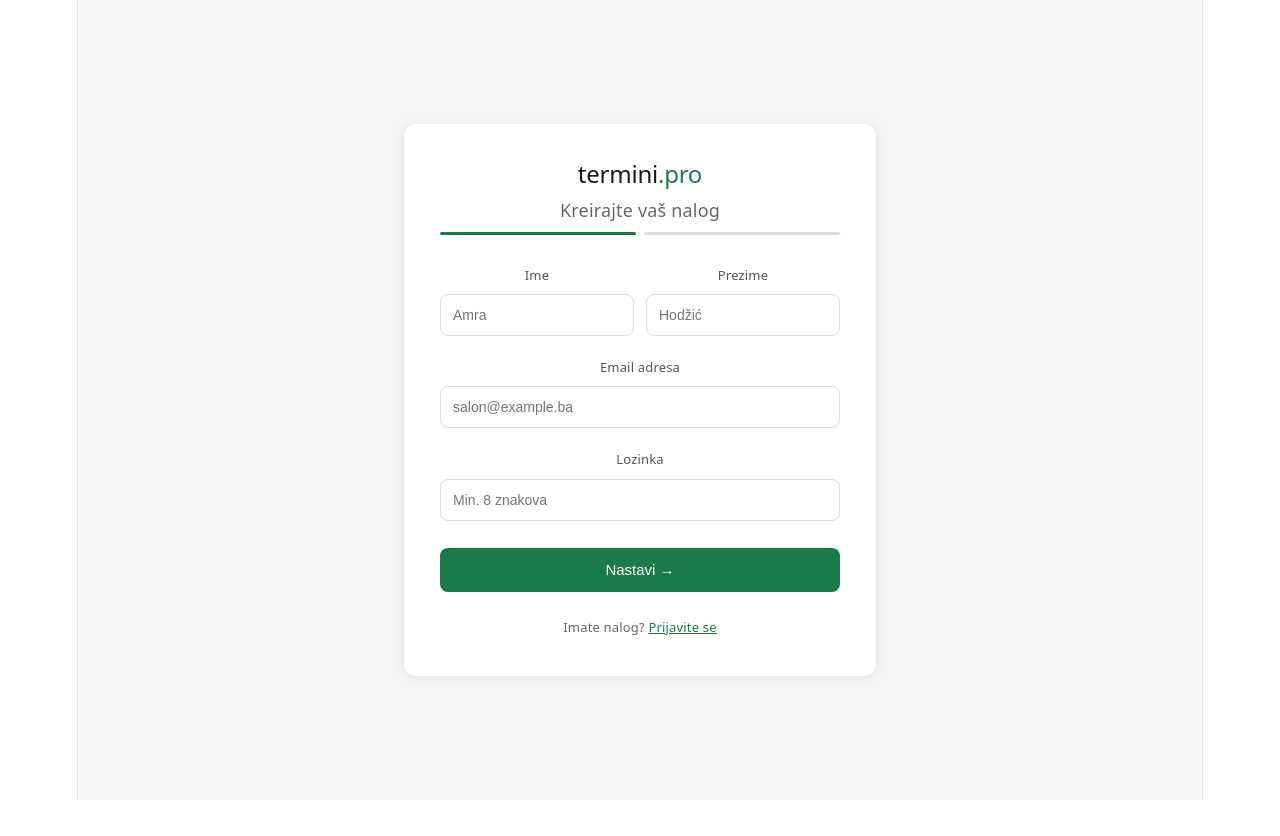
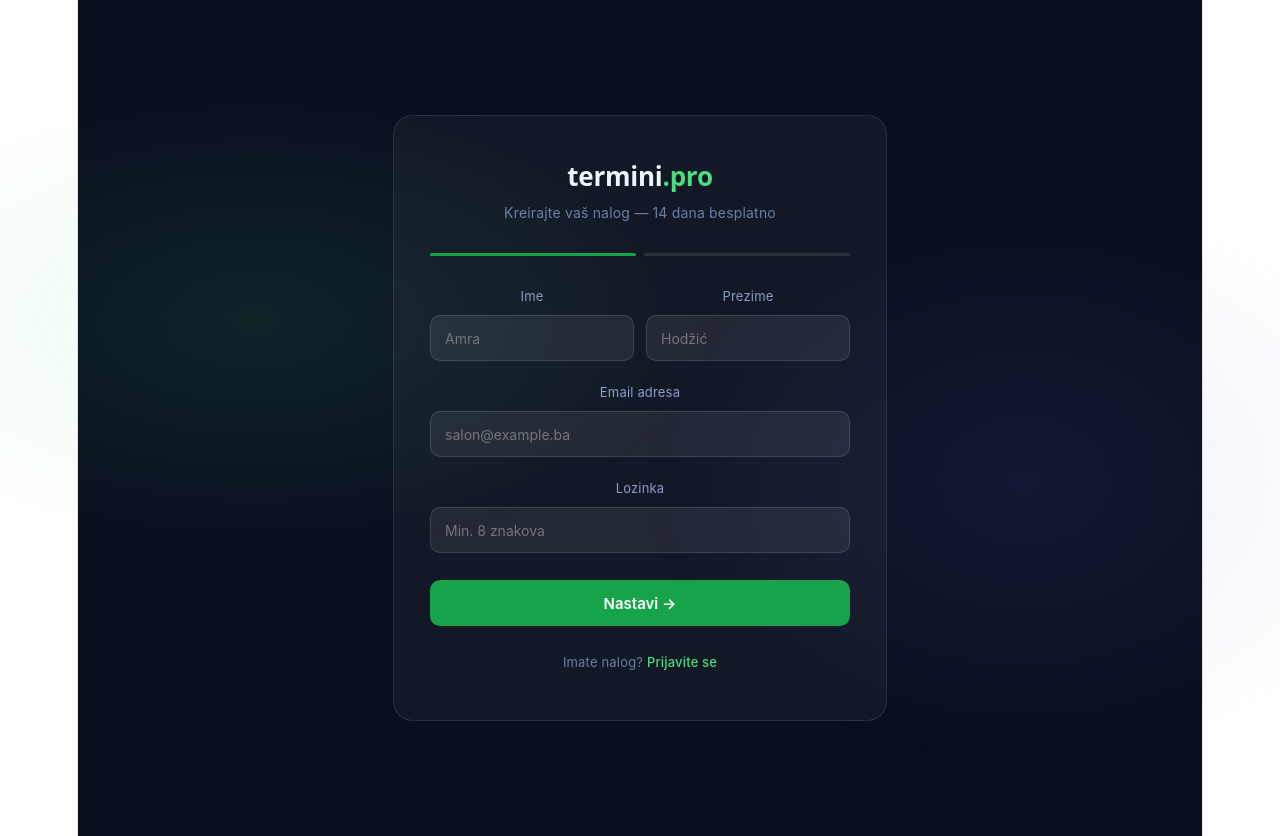
Before and after one commit to adijatadjogo91-cloud/termini-frontend, a React (Vite) app: page /register in a window 1280 px wide. Before the commit the page ends 800 px from the top, so only its background shows below. Built offline with nearby package versions, Linux system fonts and the light colour scheme.

Commit message:
Register - dark theme redesign + nove cijene

```diff
--- a/src/pages/Register.jsx
+++ b/src/pages/Register.jsx
@@ -11,7 +11,7 @@ function Register() {
   const [lozinka, setLozinka] = useState('')
   const [salon, setSalon] = useState('')
   const [grad, setGrad] = useState('')
-  const [plan, setPlan] = useState('pro')
+  const [plan, setPlan] = useState('starter')
   const [greska, setGreska] = useState('')
   const [ucitava, setUcitava] = useState(false)
 
@@ -39,110 +39,213 @@ function Register() {
       })
       window.location.href = '/login'
     } catch (err) {
-      console.log('Greška detalji:', err.response?.data)
-      setGreska(JSON.stringify(err.response?.data) || 'Greška pri registraciji.')
+      setGreska(err.response?.data?.error || 'Greška pri registraciji.')
     }
     setUcitava(false)
   }
 
   const inputStyle = {
-    width: '100%',
-    height: '42px',
-    padding: '0 12px',
-    border: '1px solid #ddd',
-    borderRadius: '8px',
-    fontSize: '14px',
-    outline: 'none',
-    boxSizing: 'border-box'
+    width: '100%', height: '46px', padding: '0 14px',
+    background: 'rgba(255,255,255,0.07)',
+    border: '1px solid rgba(255,255,255,0.12)',
+    borderRadius: '10px', fontSize: '14px',
+    color: '#f0f4ff', outline: 'none',
+    boxSizing: 'border-box', fontFamily: 'Inter, sans-serif'
   }
 
   const labelStyle = {
-    display: 'block',
-    fontSize: '13px',
-    color: '#555',
-    marginBottom: '6px'
+    display: 'block', fontSize: '13px',
+    color: '#8b9ec7', marginBottom: '6px'
   }
 
+  const planovi = [
+    {
+      id: 'starter',
+      naziv: 'Starter',
+      cijena: '59 KM',
+      opis: 'Za početnike',
+      features: ['Email podsjetnici', 'AI asistent (20/dan)', 'Booking stranica'],
+    },
+    {
+      id: 'premium',
+      naziv: 'Premium',
+      cijena: '119 KM',
+      opis: 'Najpopularnije',
+      features: ['SMS podsjetnici', 'AI neograničeno', 'WhatsApp'],
+      popular: true,
+    },
+  ]
+
   return (
-    <div style={{ minHeight: '100vh', display: 'flex', alignItems: 'center', justifyContent: 'center', backgroundColor: '#f5f5f5' }}>
-      <div style={{ background: 'white', padding: '2rem', borderRadius: '12px', width: '100%', maxWidth: '400px', boxShadow: '0 2px 12px rgba(0,0,0,0.08)' }}>
+    <div style={{
+      minHeight: '100vh', display: 'flex', alignItems: 'center', justifyContent: 'center',
+      background: '#0a0f1e', fontFamily: 'Inter, sans-serif', padding: '1rem',
+      position: 'relative', overflow: 'hidden'
+    }}>
+      {/* Gradijent pozadina */}
+      <div style={{
+        position: 'fixed', inset: 0, zIndex: 0, pointerEvents: 'none',
+        background: `
+          radial-gradient(ellipse 60% 50% at 20% 40%, rgba(74,222,128,0.1) 0%, transparent 60%),
+          radial-gradient(ellipse 50% 60% at 80% 60%, rgba(99,102,241,0.1) 0%, transparent 60%)
+        `
+      }} />
 
-        <h2 style={{ marginBottom: '0.5rem', color: '#1a1a1a' }}>
-          termini<span style={{ color: '#1a7a4a' }}>.pro</span>
-        </h2>
-        <p style={{ color: '#666', marginBottom: '0.5rem' }}>Kreirajte vaš nalog</p>
+      <div style={{
+        position: 'relative', zIndex: 1,
+        background: 'rgba(255,255,255,0.04)',
+        border: '1px solid rgba(255,255,255,0.1)',
+        padding: '2.5rem 2rem', borderRadius: '20px',
+        width: '100%', maxWidth: '420px',
+      }}>
 
-        <div style={{ display: 'flex', gap: '8px', marginBottom: '1.5rem' }}>
-          <div style={{ flex: 1, height: '3px', borderRadius: '2px', background: '#1a7a4a' }}></div>
-          <div style={{ flex: 1, height: '3px', borderRadius: '2px', background: korak === 2 ? '#1a7a4a' : '#ddd' }}></div>
+        {/* Logo */}
+        <div style={{ textAlign: 'center', marginBottom: '1.5rem' }}>
+          <h2 style={{ fontSize: '26px', fontWeight: '700', color: '#f0f4ff', margin: '0 0 8px' }}>
+            termini<span style={{ color: '#4ade80' }}>.pro</span>
+          </h2>
+          <p style={{ color: '#6b7fa3', fontSize: '14px', margin: 0 }}>
+            Kreirajte vaš nalog — 14 dana besplatno
+          </p>
         </div>
 
+        {/* Progress bar */}
+        <div style={{ display: 'flex', gap: '8px', marginBottom: '1.5rem' }}>
+          <div style={{ flex: 1, height: '3px', borderRadius: '2px', background: '#16a34a' }} />
+          <div style={{ flex: 1, height: '3px', borderRadius: '2px', background: korak === 2 ? '#16a34a' : 'rgba(255,255,255,0.1)' }} />
+        </div>
+
+        {/* Greška */}
         {greska && (
-          <div style={{ background: '#fcebeb', color: '#a32d2d', padding: '10px 14px', borderRadius: '8px', marginBottom: '1rem', fontSize: '14px' }}>
+          <div style={{
+            background: 'rgba(248,113,113,0.12)', border: '1px solid rgba(248,113,113,0.3)',
+            color: '#f87171', padding: '10px 14px', borderRadius: '10px',
+            marginBottom: '1rem', fontSize: '14px'
+          }}>
             {greska}
           </div>
         )}
 
+        {/* Korak 1 */}
         {korak === 1 && (
           <div>
             <div style={{ display: 'grid', gridTemplateColumns: '1fr 1fr', gap: '12px', marginBottom: '1rem' }}>
               <div>
                 <label style={labelStyle}>Ime</label>
-                <input style={inputStyle} type="text" value={ime} onChange={e => setIme(e.target.value)} placeholder="Amra" />
+                <input style={inputStyle} type="text" value={ime}
+                  onChange={e => setIme(e.target.value)} placeholder="Amra" />
               </div>
               <div>
                 <label style={labelStyle}>Prezime</label>
-                <input style={inputStyle} type="text" value={prezime} onChange={e => setPrezime(e.target.value)} placeholder="Hodžić" />
+                <input style={inputStyle} type="text" value={prezime}
+                  onChange={e => setPrezime(e.target.value)} placeholder="Hodžić" />
               </div>
             </div>
             <div style={{ marginBottom: '1rem' }}>
               <label style={labelStyle}>Email adresa</label>
-              <input style={inputStyle} type="email" value={email} onChange={e => setEmail(e.target.value)} placeholder="salon@example.ba" />
+              <input style={inputStyle} type="email" value={email}
+                onChange={e => setEmail(e.target.value)} placeholder="salon@example.ba" />
             </div>
             <div style={{ marginBottom: '1.5rem' }}>
               <label style={labelStyle}>Lozinka</label>
-              <input style={inputStyle} type="password" value={lozinka} onChange={e => setLozinka(e.target.value)} placeholder="Min. 8 znakova" />
+              <input style={inputStyle} type="password" value={lozinka}
+                onChange={e => setLozinka(e.target.value)} placeholder="Min. 8 znakova"
+                onKeyDown={e => e.key === 'Enter' && handleKorak1()} />
             </div>
-            <button onClick={handleKorak1} style={{ width: '100%', height: '44px', background: '#1a7a4a', color: 'white', border: 'none', borderRadius: '8px', fontSize: '15px', fontWeight: '500', cursor: 'pointer' }}>
+            <button onClick={handleKorak1} style={{
+              width: '100%', height: '46px', background: '#16a34a',
+              color: 'white', border: 'none', borderRadius: '10px',
+              fontSize: '15px', fontWeight: '600', cursor: 'pointer',
+              fontFamily: 'Inter, sans-serif'
+            }}>
               Nastavi →
             </button>
-            <p style={{ textAlign: 'center', fontSize: '13px', color: '#666', marginTop: '1.25rem' }}>
+            <p style={{ textAlign: 'center', fontSize: '13px', color: '#6b7fa3', marginTop: '1.25rem' }}>
               Imate nalog?{' '}
-              <a href="/login" style={{ color: '#1a7a4a', fontWeight: '500' }}>Prijavite se</a>
+              <a href="/login" style={{ color: '#4ade80', fontWeight: '500', textDecoration: 'none' }}>
+                Prijavite se
+              </a>
             </p>
           </div>
         )}
 
+        {/* Korak 2 */}
         {korak === 2 && (
           <div>
             <div style={{ marginBottom: '1rem' }}>
               <label style={labelStyle}>Naziv salona</label>
-              <input style={inputStyle} type="text" value={salon} onChange={e => setSalon(e.target.value)} placeholder="Salon Amra" />
+              <input style={inputStyle} type="text" value={salon}
+                onChange={e => setSalon(e.target.value)} placeholder="Salon Amra" />
             </div>
-            <div style={{ marginBottom: '1rem' }}>
+            <div style={{ marginBottom: '1.25rem' }}>
               <label style={labelStyle}>Grad</label>
-              <input style={inputStyle} type="text" value={grad} onChange={e => setGrad(e.target.value)} placeholder="Sarajevo" />
+              <input style={inputStyle} type="text" value={grad}
+                onChange={e => setGrad(e.target.value)} placeholder="Sarajevo" />
             </div>
+
+            {/* Plan odabir */}
             <div style={{ marginBottom: '1.5rem' }}>
               <label style={labelStyle}>Odaberite plan</label>
-              <div style={{ display: 'grid', gridTemplateColumns: '1fr 1fr 1fr', gap: '8px' }}>
-                {[
-                  { id: 'starter', naziv: 'Starter', cijena: '19 KM' },
-                  { id: 'pro', naziv: 'Pro', cijena: '49 KM' },
-                  { id: 'business', naziv: 'Business', cijena: '99 KM' }
-                ].map(p => (
-                  <div key={p.id} onClick={() => setPlan(p.id)} style={{ border: `1px solid ${plan === p.id ? '#1a7a4a' : '#ddd'}`, background: plan === p.id ? '#eaf3de' : 'white', borderRadius: '8px', padding: '10px 8px', cursor: 'pointer', textAlign: 'center' }}>
-                    <div style={{ fontSize: '13px', fontWeight: '500' }}>{p.naziv}</div>
-                    <div style={{ fontSize: '12px', color: '#666', marginTop: '2px' }}>{p.cijena}</div>
+              <div style={{ display: 'flex', flexDirection: 'column', gap: '10px' }}>
+                {planovi.map(p => (
+                  <div key={p.id} onClick={() => setPlan(p.id)} style={{
+                    border: plan === p.id ? '1px solid rgba(74,222,128,0.5)' : '1px solid rgba(255,255,255,0.1)',
+                    background: plan === p.id ? 'rgba(74,222,128,0.08)' : 'rgba(255,255,255,0.03)',
+                    borderRadius: '12px', padding: '14px 16px',
+                    cursor: 'pointer', position: 'relative',
+                    transition: 'all 0.2s'
+                  }}>
+                    {p.popular && (
+                      <div style={{
+                        position: 'absolute', top: '-10px', right: '16px',
+                        background: '#16a34a', color: 'white', fontSize: '10px',
+                        fontWeight: '600', padding: '2px 10px', borderRadius: '20px'
+                      }}>
+                        NAJPOPULARNIJE
+                      </div>
+                    )}
+                    <div style={{ display: 'flex', justifyContent: 'space-between', alignItems: 'center', marginBottom: '6px' }}>
+                      <div style={{ display: 'flex', alignItems: 'center', gap: '8px' }}>
+                        <div style={{
+                          width: '16px', height: '16px', borderRadius: '50%',
+                          border: plan === p.id ? '2px solid #4ade80' : '2px solid rgba(255,255,255,0.2)',
+                          display: 'flex', alignItems: 'center', justifyContent: 'center'
+                        }}>
+                          {plan === p.id && <div style={{ width: '8px', height: '8px', borderRadius: '50%', background: '#4ade80' }} />}
+                        </div>
+                        <span style={{ fontSize: '15px', fontWeight: '600', color: '#e2e8f7' }}>{p.naziv}</span>
+                      </div>
+                      <span style={{ fontSize: '16px', fontWeight: '700', color: '#4ade80' }}>{p.cijena}/mj</span>
+                    </div>
+                    <div style={{ display: 'flex', gap: '12px', flexWrap: 'wrap', paddingLeft: '24px' }}>
+                      {p.features.map((f, i) => (
+                        <span key={i} style={{ fontSize: '12px', color: '#6b7fa3' }}>✓ {f}</span>
+                      ))}
+                    </div>
                   </div>
                 ))}
               </div>
+              <p style={{ fontSize: '12px', color: '#4a5a7a', marginTop: '8px', textAlign: 'center' }}>
+                14 dana besplatno — bez kartice
+              </p>
             </div>
-            <button onClick={handleRegistracija} disabled={ucitava} style={{ width: '100%', height: '44px', background: ucitava ? '#7ab89a' : '#1a7a4a', color: 'white', border: 'none', borderRadius: '8px', fontSize: '15px', fontWeight: '500', cursor: ucitava ? 'not-allowed' : 'pointer' }}>
-              {ucitava ? 'Kreiranje...' : 'Kreiraj nalog'}
+
+            <button onClick={handleRegistracija} disabled={ucitava} style={{
+              width: '100%', height: '46px',
+              background: ucitava ? 'rgba(255,255,255,0.1)' : '#16a34a',
+              color: ucitava ? '#6b7fa3' : 'white',
+              border: 'none', borderRadius: '10px',
+              fontSize: '15px', fontWeight: '600',
+              cursor: ucitava ? 'not-allowed' : 'pointer',
+              fontFamily: 'Inter, sans-serif'
+            }}>
+              {ucitava ? 'Kreiranje...' : 'Kreiraj nalog →'}
             </button>
-            <p style={{ textAlign: 'center', fontSize: '13px', color: '#666', marginTop: '1.25rem' }}>
-              <span onClick={() => setKorak(1)} style={{ color: '#1a7a4a', fontWeight: '500', cursor: 'pointer' }}>← Nazad</span>
+
+            <p style={{ textAlign: 'center', fontSize: '13px', color: '#6b7fa3', marginTop: '1.25rem' }}>
+              <span onClick={() => setKorak(1)} style={{ color: '#4ade80', fontWeight: '500', cursor: 'pointer' }}>
+                ← Nazad
+              </span>
             </p>
           </div>
         )}
```
